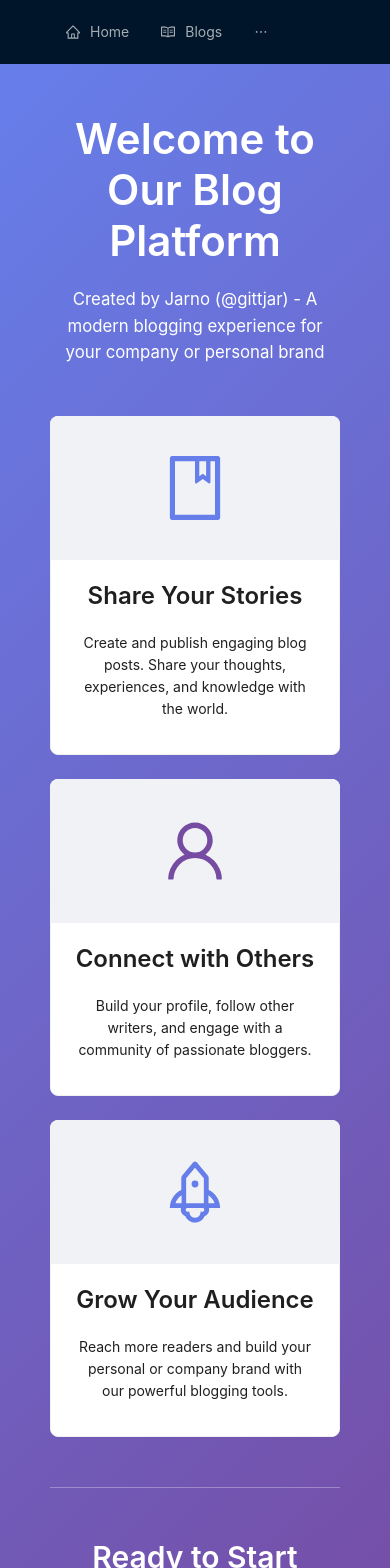
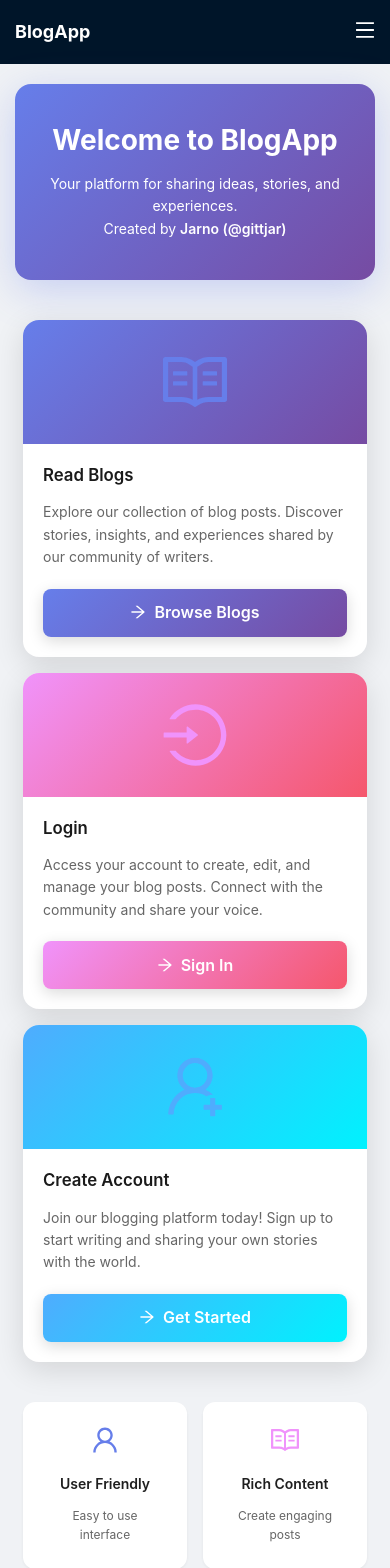
Before and after one commit to gittjar/blogapp, a React (Create React App) app in the folder blogapp-frontend/: page / in a window 390 px wide. Shown: the top 1568 px of the page. Built offline with nearby package versions, Linux system fonts and the light colour scheme; no server answers.

Commit message:
mobile first layout

```diff
--- a/blogapp-frontend/public/index.html
+++ b/blogapp-frontend/public/index.html
@@ -2,6 +2,8 @@
 <html lang="en">
   <head>
     <meta charset="utf-8" />
+    <meta name="viewport" content="width=device-width, initial-scale=1.0, maximum-scale=5.0, user-scalable=yes" />
+    <meta name="description" content="Blog App - Share your stories and connect with others" />
     <title>Blog App - gittjar 2024</title>
   </head>
   <body>
--- a/blogapp-frontend/src/components/Header.js
+++ b/blogapp-frontend/src/components/Header.js
@@ -1,7 +1,7 @@
 import React, { useState, useEffect } from 'react';
 import axios from 'axios';
 import { Link, useNavigate } from 'react-router-dom';
-import { Layout, Menu, Button, Space, Typography } from 'antd';
+import { Layout, Menu, Button, Space, Typography, Drawer } from 'antd';
 import {
   HomeOutlined,
   ReadOutlined,
@@ -9,14 +9,17 @@
   UserOutlined,
   EditOutlined,
   LoginOutlined,
-  LogoutOutlined
+  LogoutOutlined,
+  MenuOutlined
 } from '@ant-design/icons';
+import '../styles/Header.css';
 
 const { Header: AntHeader } = Layout;
 const { Text } = Typography;
 
 const Header = () => {
   const [userData, setUserData] = useState(null);
+  const [drawerVisible, setDrawerVisible] = useState(false);
   const userId = Number(localStorage.getItem('userId'));
   const navigate = useNavigate();
 
@@ -43,7 +46,12 @@
     localStorage.removeItem('userToken');
     localStorage.removeItem('userId');
     setUserData(null);
+    setDrawerVisible(false);
     navigate('/');
+  };
+
+  const handleMenuClick = () => {
+    setDrawerVisible(false);
   };
 
   const menuItems = [
@@ -85,19 +93,35 @@
   ];
 
   return (
+    <>
       <AntHeader style={{
         display: 'flex',
         justifyContent: 'space-between',
         alignItems: 'center',
         background: '#001529',
-      padding: '0 50px'
+        padding: '0 20px'
       }}>
+        {/* Logo/Title */}
+        <div style={{ color: 'white', fontWeight: 'bold', fontSize: '18px' }}>
+          BlogApp
+        </div>
+
+        {/* Desktop Menu */}
+        <div className="desktop-menu" style={{ flex: 1, marginLeft: '20px' }}>
           <Menu
             theme="dark"
             mode="horizontal"
             items={menuItems}
-        style={{ flex: 1, minWidth: 0 }}
+            style={{
+              flex: 1,
+              minWidth: 0,
+              border: 'none'
+            }}
           />
+        </div>
+
+        {/* Desktop User Info */}
+        <div className="desktop-user">
           {userData && (
             <Space>
               <Text style={{ color: 'white' }}>
@@ -113,7 +137,56 @@
               </Button>
             </Space>
           )}
+        </div>
+
+        {/* Mobile Hamburger Menu */}
+        <Button
+          className="mobile-menu-button"
+          type="text"
+          icon={<MenuOutlined style={{ fontSize: '20px', color: 'white' }} />}
+          onClick={() => setDrawerVisible(true)}
+          style={{
+            marginLeft: 'auto',
+            padding: '4px 11px',
+            height: 'auto'
+          }}
+        />
       </AntHeader>
+
+      {/* Mobile Drawer */}
+      <Drawer
+        title="Menu"
+        placement="right"
+        onClose={() => setDrawerVisible(false)}
+        open={drawerVisible}
+        styles={{ body: { padding: 0 } }}
+      >
+        {userData && (
+          <div style={{ padding: '16px', background: '#f0f2f5', borderBottom: '1px solid #d9d9d9' }}>
+            <Text strong>Hello, {userData.username}!</Text>
+          </div>
+        )}
+        <Menu
+          mode="vertical"
+          items={menuItems}
+          onClick={handleMenuClick}
+          style={{ border: 'none' }}
+        />
+        {userData && (
+          <div style={{ padding: '16px' }}>
+            <Button
+              type="primary"
+              danger
+              icon={<LogoutOutlined />}
+              onClick={handleLogout}
+              block
+            >
+              Logout
+            </Button>
+          </div>
+        )}
+      </Drawer>
+    </>
   );
 };
 
--- a/blogapp-frontend/src/components/MainPage.js
+++ b/blogapp-frontend/src/components/MainPage.js
@@ -1,12 +1,21 @@
 import React, { useEffect } from 'react';
 import axios from 'axios';
-import { Layout, Typography, Card, Row, Col, Space, Divider } from 'antd';
-import { UserOutlined, BookOutlined, RocketOutlined } from '@ant-design/icons';
+import { useNavigate } from 'react-router-dom';
+import { Layout, Typography, Card, Row, Col, Button, Space } from 'antd';
+import {
+  UserOutlined,
+  ReadOutlined,
+  LoginOutlined,
+  UserAddOutlined,
+  ArrowRightOutlined
+} from '@ant-design/icons';
 
 const { Content } = Layout;
-const { Title, Paragraph, Text } = Typography;
+const { Title, Paragraph } = Typography;
 
 const MainPage = () => {
+  const navigate = useNavigate();
+
   useEffect(() => {
     const wakeUpServer = async () => {
       try {
@@ -19,95 +28,197 @@
     wakeUpServer();
   }, []);
 
+  const cards = [
+    {
+      title: 'Read Blogs',
+      description: 'Explore our collection of blog posts. Discover stories, insights, and experiences shared by our community of writers.',
+      icon: <ReadOutlined style={{ fontSize: '64px', color: '#667eea' }} />,
+      path: '/blogs',
+      buttonText: 'Browse Blogs',
+      gradient: 'linear-gradient(135deg, #667eea 0%, #764ba2 100%)',
+    },
+    {
+      title: 'Login',
+      description: 'Access your account to create, edit, and manage your blog posts. Connect with the community and share your voice.',
+      icon: <LoginOutlined style={{ fontSize: '64px', color: '#f093fb' }} />,
+      path: '/login',
+      buttonText: 'Sign In',
+      gradient: 'linear-gradient(135deg, #f093fb 0%, #f5576c 100%)',
+    },
+    {
+      title: 'Create Account',
+      description: 'Join our blogging platform today! Sign up to start writing and sharing your own stories with the world.',
+      icon: <UserAddOutlined style={{ fontSize: '64px', color: '#4facfe' }} />,
+      path: '/create-user',
+      buttonText: 'Get Started',
+      gradient: 'linear-gradient(135deg, #4facfe 0%, #00f2fe 100%)',
+    },
+  ];
+
   return (
-    <Layout style={{ minHeight: '100vh', background: 'linear-gradient(135deg, #667eea 0%, #764ba2 100%)' }}>
-      <Content style={{ padding: '50px' }}>
-        <div style={{ textAlign: 'center', marginBottom: '50px' }}>
-          <Title style={{ color: 'white', fontSize: '3em', marginBottom: '20px' }}>
-            Welcome to Our Blog Platform
+    <Layout style={{ minHeight: '100vh', background: '#f0f2f5' }}>
+      <Content style={{ padding: '20px 15px' }}>
+        {/* Hero Section */}
+        <div style={{
+          textAlign: 'center',
+          marginBottom: '40px',
+          padding: '40px 20px',
+          background: 'linear-gradient(135deg, #667eea 0%, #764ba2 100%)',
+          borderRadius: '16px',
+          boxShadow: '0 10px 40px rgba(102, 126, 234, 0.3)'
+        }}>
+          <Title style={{
+            color: 'white',
+            fontSize: 'clamp(2em, 5vw, 3.5em)',
+            marginBottom: '15px',
+            fontWeight: '700'
+          }}>
+            Welcome to BlogApp
           </Title>
-          <Paragraph style={{ color: 'white', fontSize: '1.2em', maxWidth: '600px', margin: '0 auto' }}>
-            Created by Jarno (@gittjar) - A modern blogging experience for your company or personal brand
+          <Paragraph style={{
+            color: 'white',
+            fontSize: 'clamp(1em, 3vw, 1.3em)',
+            maxWidth: '700px',
+            margin: '0 auto',
+            lineHeight: '1.6',
+            padding: '0 10px'
+          }}>
+            Your platform for sharing ideas, stories, and experiences.
+            <br />
+            Created by <strong>Jarno (@gittjar)</strong>
           </Paragraph>
         </div>
 
-        <Row gutter={[24, 24]} justify="center">
-          <Col xs={24} sm={12} lg={8}>
+        {/* Main Action Cards */}
+        <Row gutter={[16, 16]} justify="center" style={{ marginBottom: '40px' }}>
+          {cards.map((card, index) => (
+            <Col xs={24} sm={24} md={8} key={index}>
+              <Card
+                hoverable
+                style={{
+                  height: '100%',
+                  borderRadius: '16px',
+                  overflow: 'hidden',
+                  border: 'none',
+                  boxShadow: '0 8px 30px rgba(0, 0, 0, 0.12)',
+                  transition: 'all 0.3s ease',
+                }}
+                styles={{ body: { padding: 0 } }}
+                onMouseEnter={(e) => {
+                  e.currentTarget.style.transform = 'translateY(-10px)';
+                  e.currentTarget.style.boxShadow = '0 12px 40px rgba(0, 0, 0, 0.2)';
+                }}
+                onMouseLeave={(e) => {
+                  e.currentTarget.style.transform = 'translateY(0)';
+                  e.currentTarget.style.boxShadow = '0 8px 30px rgba(0, 0, 0, 0.12)';
+                }}
+              >
+                {/* Card Header with Gradient */}
+                <div style={{
+                  background: card.gradient,
+                  padding: '30px',
+                  textAlign: 'center'
+                }}>
+                  {card.icon}
+                </div>
+
+                {/* Card Content */}
+                <div style={{ padding: '20px' }}>
+                  <Title level={3} style={{ marginBottom: '15px', color: '#1a1a1a', fontSize: 'clamp(1.2em, 4vw, 1.5em)' }}>
+                    {card.title}
+                  </Title>
+                  <Paragraph style={{
+                    fontSize: 'clamp(14px, 2.5vw, 15px)',
+                    color: '#666',
+                    marginBottom: '20px',
+                    minHeight: 'auto',
+                    lineHeight: '1.6'
+                  }}>
+                    {card.description}
+                  </Paragraph>
+                  <Button
+                    type="primary"
+                    size="large"
+                    block
+                    icon={<ArrowRightOutlined />}
+                    onClick={() => navigate(card.path)}
+                    style={{
+                      height: '48px',
+                      fontSize: '16px',
+                      fontWeight: '600',
+                      borderRadius: '8px',
+                      background: card.gradient,
+                      border: 'none',
+                      boxShadow: '0 4px 15px rgba(0, 0, 0, 0.15)',
+                    }}
+                  >
+                    {card.buttonText}
+                  </Button>
+                </div>
+              </Card>
+            </Col>
+          ))}
+        </Row>
+
+        {/* Features Section */}
+        <Row gutter={[16, 16]} style={{ marginTop: '40px' }}>
+          <Col xs={12} sm={12} md={6}>
             <Card
-              hoverable
-              style={{ height: '100%', textAlign: 'center' }}
-              cover={
-                <div style={{ padding: '40px', background: '#f0f2f5' }}>
-                  <BookOutlined style={{ fontSize: '64px', color: '#667eea' }} />
-                </div>
-              }
+              variant="borderless"
+              style={{ textAlign: 'center', borderRadius: '12px', background: '#fff' }}
             >
-              <Card.Meta
-                title={<Title level={3}>Share Your Stories</Title>}
-                description={
-                  <Paragraph>
-                    Create and publish engaging blog posts. Share your thoughts, experiences, and knowledge with the world.
-                  </Paragraph>
-                }
-              />
+              <Space direction="vertical" size="small">
+                <UserOutlined style={{ fontSize: 'clamp(28px, 5vw, 36px)', color: '#667eea' }} />
+                <Title level={4} style={{ margin: '10px 0 5px 0', fontSize: 'clamp(14px, 3vw, 16px)' }}>User Friendly</Title>
+                <Paragraph style={{ margin: 0, color: '#666', fontSize: 'clamp(12px, 2.5vw, 14px)' }}>
+                  Easy to use interface
+                </Paragraph>
+              </Space>
             </Card>
           </Col>
-
-          <Col xs={24} sm={12} lg={8}>
+          <Col xs={12} sm={12} md={6}>
             <Card
-              hoverable
-              style={{ height: '100%', textAlign: 'center' }}
-              cover={
-                <div style={{ padding: '40px', background: '#f0f2f5' }}>
-                  <UserOutlined style={{ fontSize: '64px', color: '#764ba2' }} />
-                </div>
-              }
+              variant="borderless"
+              style={{ textAlign: 'center', borderRadius: '12px', background: '#fff' }}
             >
-              <Card.Meta
-                title={<Title level={3}>Connect with Others</Title>}
-                description={
-                  <Paragraph>
-                    Build your profile, follow other writers, and engage with a community of passionate bloggers.
-                  </Paragraph>
-                }
-              />
+              <Space direction="vertical" size="small">
+                <ReadOutlined style={{ fontSize: 'clamp(28px, 5vw, 36px)', color: '#f093fb' }} />
+                <Title level={4} style={{ margin: '10px 0 5px 0', fontSize: 'clamp(14px, 3vw, 16px)' }}>Rich Content</Title>
+                <Paragraph style={{ margin: 0, color: '#666', fontSize: 'clamp(12px, 2.5vw, 14px)' }}>
+                  Create engaging posts
+                </Paragraph>
+              </Space>
             </Card>
           </Col>
-
-          <Col xs={24} sm={12} lg={8}>
+          <Col xs={12} sm={12} md={6}>
             <Card
-              hoverable
-              style={{ height: '100%', textAlign: 'center' }}
-              cover={
-                <div style={{ padding: '40px', background: '#f0f2f5' }}>
-                  <RocketOutlined style={{ fontSize: '64px', color: '#667eea' }} />
-                </div>
-              }
+              variant="borderless"
+              style={{ textAlign: 'center', borderRadius: '12px', background: '#fff' }}
             >
-              <Card.Meta
-                title={<Title level={3}>Grow Your Audience</Title>}
-                description={
-                  <Paragraph>
-                    Reach more readers and build your personal or company brand with our powerful blogging tools.
-                  </Paragraph>
-                }
-              />
+              <Space direction="vertical" size="small">
+                <UserAddOutlined style={{ fontSize: 'clamp(28px, 5vw, 36px)', color: '#4facfe' }} />
+                <Title level={4} style={{ margin: '10px 0 5px 0', fontSize: 'clamp(14px, 3vw, 16px)' }}>Community</Title>
+                <Paragraph style={{ margin: 0, color: '#666', fontSize: 'clamp(12px, 2.5vw, 14px)' }}>
+                  Connect with writers
+                </Paragraph>
+              </Space>
+            </Card>
+          </Col>
+          <Col xs={12} sm={12} md={6}>
+            <Card
+              variant="borderless"
+              style={{ textAlign: 'center', borderRadius: '12px', background: '#fff' }}
+            >
+              <Space direction="vertical" size="small">
+                <ArrowRightOutlined style={{ fontSize: 'clamp(28px, 5vw, 36px)', color: '#764ba2' }} />
+                <Title level={4} style={{ margin: '10px 0 5px 0', fontSize: 'clamp(14px, 3vw, 16px)' }}>Get Started</Title>
+                <Paragraph style={{ margin: 0, color: '#666', fontSize: 'clamp(12px, 2.5vw, 14px)' }}>
+                  Start blogging today
+                </Paragraph>
+              </Space>
             </Card>
           </Col>
         </Row>
-
-        <Divider style={{ borderColor: 'rgba(255, 255, 255, 0.3)', margin: '50px 0' }} />
-
-        <div style={{ textAlign: 'center' }}>
-          <Space direction="vertical" size="large">
-            <Title level={2} style={{ color: 'white' }}>
-              Ready to Start Blogging?
-            </Title>
-            <Text style={{ color: 'white', fontSize: '1.1em' }}>
-              Join our community today and start sharing your ideas with the world!
-            </Text>
-          </Space>
-        </div>
       </Content>
     </Layout>
   );
--- a/blogapp-frontend/src/index.js
+++ b/blogapp-frontend/src/index.js
@@ -1,6 +1,8 @@
 import React from 'react';
 import ReactDOM from 'react-dom';
 import 'antd/dist/reset.css';
+import './styles/Header.css';
+import './styles/mobile.css';
 import App from './App';
 import reportWebVitals from './reportWebVitals';
 
--- /dev/null
+++ b/blogapp-frontend/src/styles/Header.css
@@ -0,0 +1,50 @@
+/* Mobile first - Hide desktop, show mobile by default */
+.desktop-menu {
+  display: none !important;
+}
+
+.desktop-user {
+  display: none !important;
+}
+
+.mobile-menu-button {
+  display: block !important;
+}
+
+/* Desktop styles - Show desktop menu, hide mobile hamburger */
+@media (min-width: 768px) {
+  .desktop-menu {
+    display: flex !important;
+  }
+
+  .desktop-user {
+    display: block !important;
+  }
+
+  .mobile-menu-button {
+    display: none !important;
+  }
+
+  .ant-layout-header {
+    padding: 0 50px !important;
+  }
+}
+
+/* Mobile styles */
+@media (max-width: 767px) {
+  .ant-layout-header {
+    padding: 0 15px !important;
+  }
+
+  .desktop-menu {
+    display: none !important;
+  }
+
+  .desktop-user {
+    display: none !important;
+  }
+
+  .mobile-menu-button {
+    display: block !important;
+  }
+}
--- /dev/null
+++ b/blogapp-frontend/src/styles/mobile.css
@@ -0,0 +1,22 @@
+/* Mobile Responsive Fixes */
+
+/* Ensure cards stack on mobile */
+@media (max-width: 767px) {
+  .ant-col-xs-24 {
+    display: block !important;
+    flex: 0 0 100% !important;
+    max-width: 100% !important;
+  }
+
+  .ant-row {
+    margin-left: 0 !important;
+    margin-right: 0 !important;
+  }
+}
+
+/* Ensure proper spacing */
+@media (max-width: 576px) {
+  .ant-layout-content {
+    padding: 20px 15px !important;
+  }
+}
```
Also changed, not shown: blogapp-frontend/src/components/Spinner.js (+11 -10 lines). Lines whose indentation alone changed are shown as unchanged.
